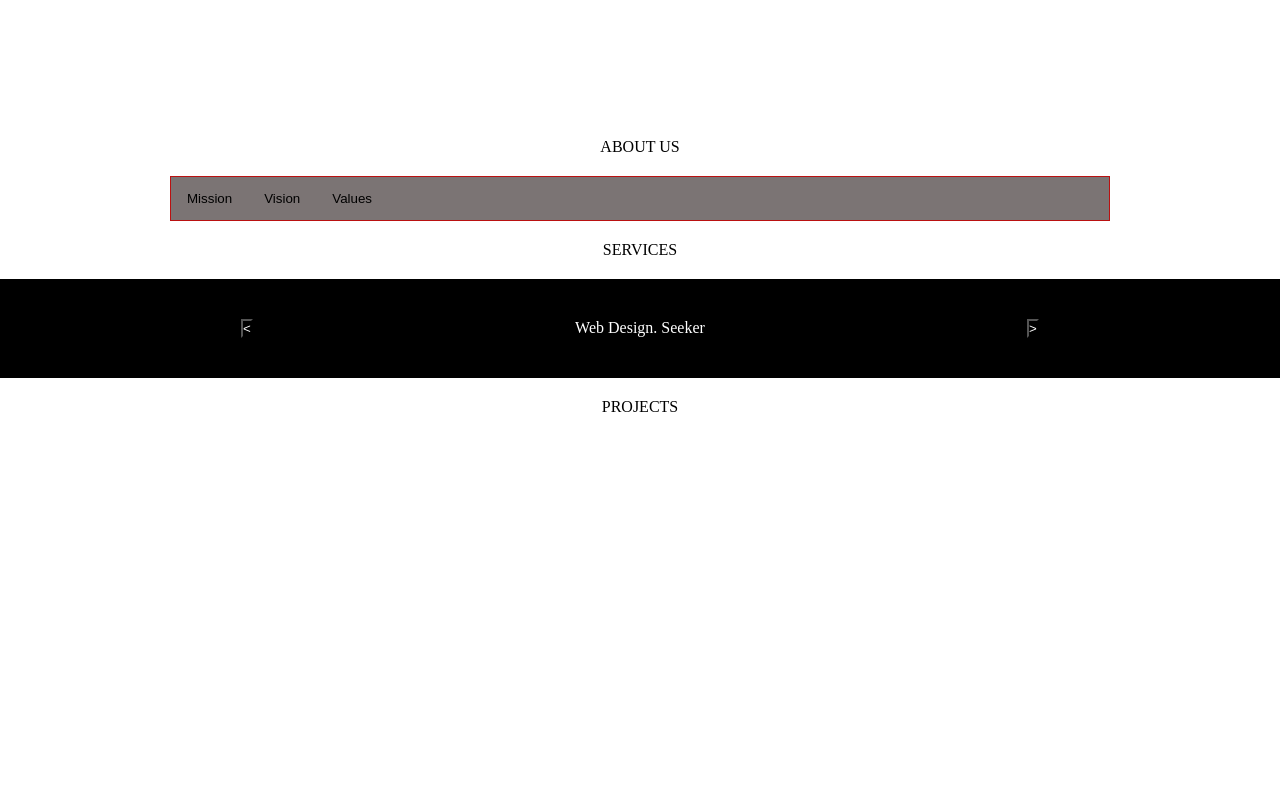
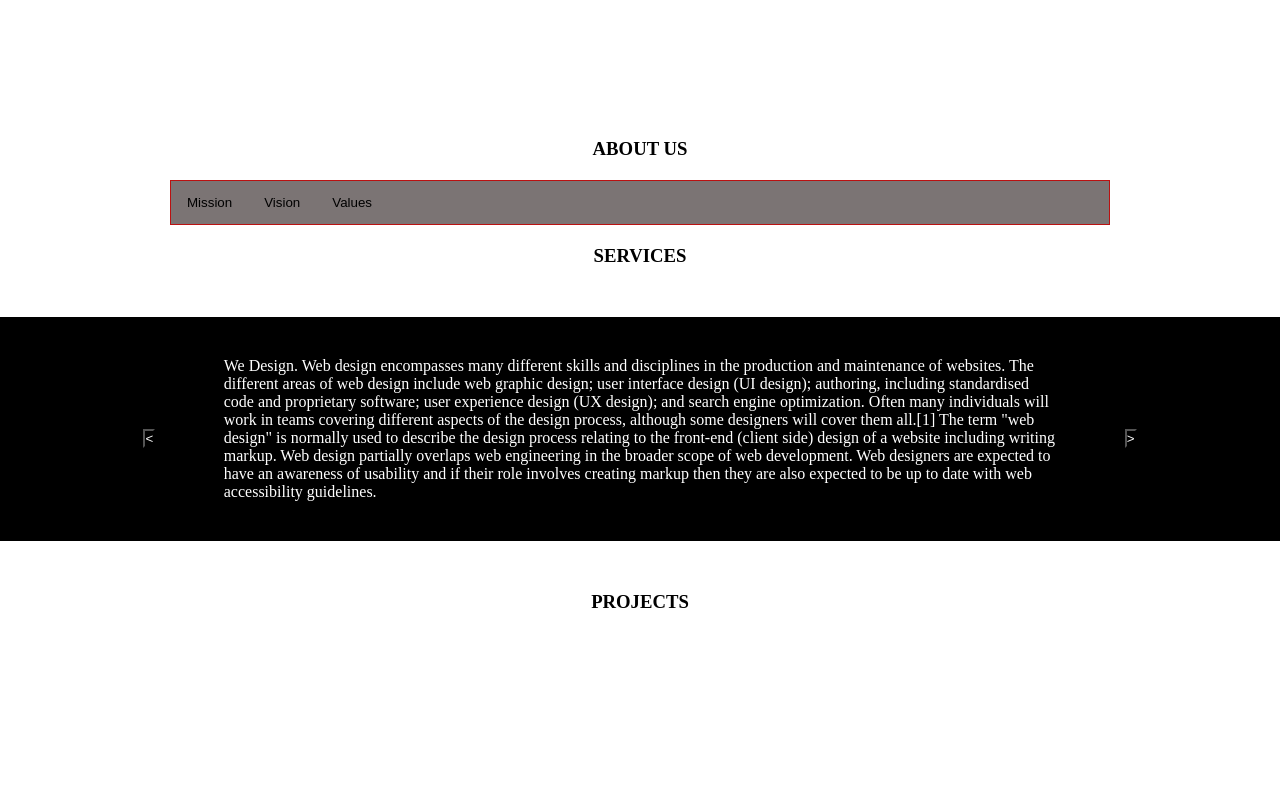
Before and after one commit to Persistent-A/WebDesign, a plain HTML site: page Final_Project/index.html in a window 1280 px wide. Shown: the part 640-1440 px from the top of the page. Drawn offline with Linux system fonts and the light colour scheme.

Commit message:
5th draft

```diff
--- a/Final_Project/index.css
+++ b/Final_Project/index.css
@@ -94,12 +94,44 @@ nav{
     text-transform: uppercase;
 }
 .service{
+    background-color: black;
+    color: white;
+    padding: 40px 80px 40px 80px;
+    /* max-width: 100px; */
+    margin: 50px auto;
+    /* padding:10px; */
+    display: grid;
+    grid-template-columns: 1fr 6fr 1fr; /* (1fr, 1fr, 1fr)it specifies number of columns. we can use px, %, or fractioions. */
+    gap: 5px;
+
+}
+/* .item{
+    display:flex;
+    justify-content: space-around;
+    justify-items: center;
+    border:1px solid red;
+} */
+
+.item:nth-of-type(1){
+    position: relative;
+    top: 50%;
+    /* font-size:larger; */
+    text-align: center;
+    /* text-align: right; */
+ }
+
+.item:nth-of-type(3){
+    position: relative;
+    top: 50%;
+    text-align: center;
+}
+/* .service{
     display: flex;
     justify-content: space-around;
     background-color: black;
     color: white;
     padding: 40px 80px 40px 80px;
-}
+} */
 /* .content{
     display:inline-flex;
     justify-content: center;
@@ -132,7 +164,7 @@ nav{
     height: 80vh;
     background-repeat: no-repeat;
     position: relative;
-    background-attachment: local;
+    background-attachment:local;
 }
 
 #emiratesapp{
--- a/Final_Project/index.html
+++ b/Final_Project/index.html
@@ -20,7 +20,7 @@
         <p id="name">We are WeDesign!</p>
         <p id="name1">You dream, we design and build.</p>
     </div>
-    <p class="para">about us</p>
+    <h3 class="para">about us</h3>
     <div class="tab">
         <button class="tablinks" onclick="open(event,'Mission')">Mission</button>
         <button class="tablinks" onclick="open(event,'Vision')">Vision</button>
@@ -38,15 +38,32 @@
         <h3>Values</h3>
         <p>Consists of 3 tabs and respective info for each tab varies. On click of speacific tab, need to display respective information</p>
     </div>
-    <p class="para">services</p>
+    <h3 class="para">services</h3>
     <div class="service">
+        <div class="item">
+            <button class="leftnav"> < </button>
+        </div>
+        <div class="item"> We Design. Web design encompasses many different skills and disciplines in the production and maintenance of websites. The different areas of web design include web graphic design; user interface design (UI design); authoring, including standardised code and proprietary software; user experience design (UX design); and search engine optimization. Often many individuals will work in teams covering different aspects of the design process, although some designers will cover them all.[1] The term "web design" is normally used to describe the design process relating to the front-end (client side) design of a website including writing markup. Web design partially overlaps web engineering in the broader scope of web development. Web designers are expected to have an awareness of usability and if their role involves creating markup then they are also expected to be up to date with web accessibility guidelines.
+
+        </div>
+        <div class="item">
+            <button class="rightnav"> > </button>
+        </div>
+    </div>
+
+
+
+
+
+
+    <!-- <div class="service">
         <button class="leftnav"> < </button>
         <p class="content">
-            <!-- <div class="web">-->Web Design.<!--</div>--> Seeker </p>
-        <button class="rightnav"> > </button>
-    </div>
+             <div class="web">Web Design.</div> Wikipedia has received praise for its enablement of the democratization of knowledge, extent of coverage, unique structure, culture, and reduced amount of commercial bias, but criticism for exhibiting systemic bias, particularly gender bias against women and alleged ideological bias.[13][14] Its reliability was frequently criticized in the 2000s but has improved over time; it has been generally praised in the late 2010s and early 2020s. </p> -->
+        <!-- <button class="rightnav"> > </button>
+    </div> -->
 
-    <p class="para">projects</p>
+    <h3 class="para">projects</h3>
     <div class="projects">
         <div id="birdlogo">
             <div id="birdtext">bird logo</div>
@@ -59,7 +76,7 @@
 
         </div>
     </div>
-    <p class="para">contact</p>
+    <h3 class="para">contact</h3>
     <div class="contacts">
         <form id="form" onsubmit="event.preventDefault() ;">
             <div class="form-control">
@@ -80,7 +97,6 @@
             </div>
             <div class="form-control" >
                 <button class="submit">Send</button>
-
             </div>
         </form>
     </div>
```
